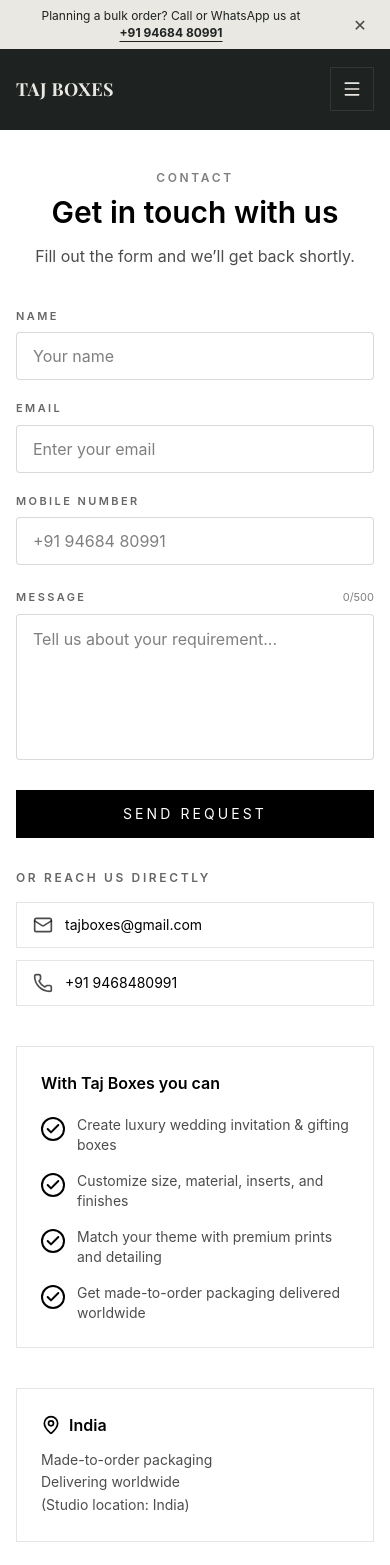
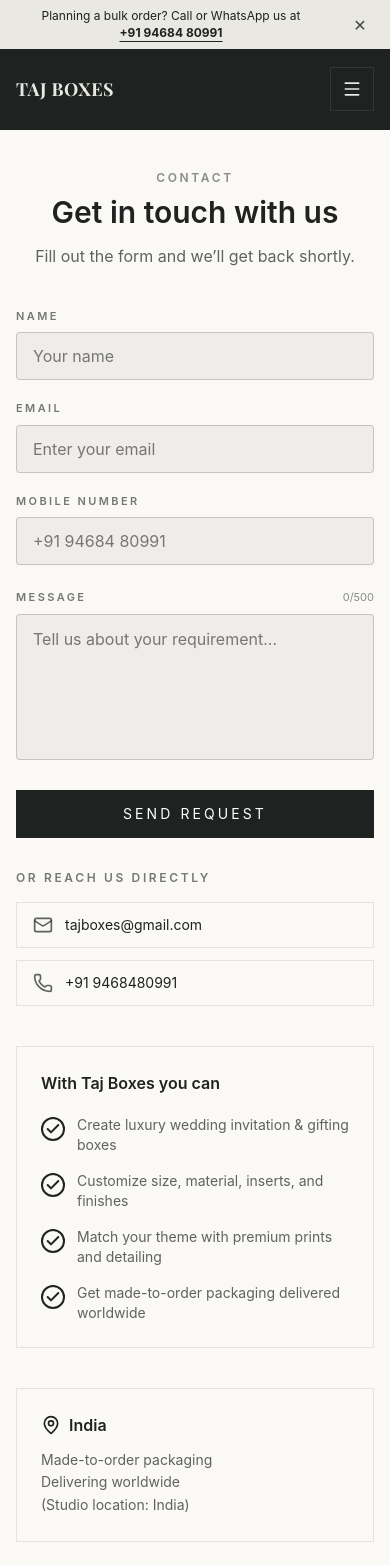
Before and after one commit to paragg7/Taj-Box-, a React (Vite) app: page /contact in a window 390 px wide. Shown: the top 1565 px of the page. Built offline with nearby package versions, Linux system fonts and the light colour scheme; no server answers; the database is empty; a web font is replaced by a local one.

Commit message:
more colors pages

```diff
--- a/src/Pages/Contact.jsx
+++ b/src/Pages/Contact.jsx
@@ -57,19 +57,19 @@
   };
 
   return (
-    <div className="min-h-screen bg-white py-10 sm:py-14 lg:py-16 px-4 sm:px-6 lg:px-8">
+    <div className="min-h-screen  py-10 sm:py-14 lg:py-16 px-4 sm:px-6 lg:px-8">
       <div className="max-w-6xl mx-auto">
         {/* Header */}
         <div className="text-center mb-10 sm:mb-12">
-          <p className="text-xs sm:text-sm font-semibold text-black/50 tracking-[0.22em] uppercase mb-2 sm:mb-3">
+          <p className="text-xs sm:text-sm font-semibold text-[#1E2220]/50 tracking-[0.22em] uppercase mb-2 sm:mb-3">
             CONTACT
           </p>
 
-          <h1 className="text-3xl sm:text-4xl lg:text-5xl font-semibold text-black mb-3 sm:mb-4 leading-tight">
+          <h1 className="text-3xl sm:text-4xl lg:text-5xl font-semibold text-[#1E2220] mb-3 sm:mb-4 leading-tight">
             Get in touch with us
           </h1>
 
-          <p className="text-black/70 text-base sm:text-lg max-w-2xl mx-auto">
+          <p className="text-[#1E2220]/70 text-base sm:text-lg max-w-2xl mx-auto">
             Fill out the form and we’ll get back shortly.
           </p>
         </div>
@@ -86,7 +86,7 @@
               <div className="grid grid-cols-1 sm:grid-cols-2 gap-5">
                 {/* Name */}
                 <div>
-                  <label className="block text-[11px] font-semibold tracking-[0.22em] text-black/60 uppercase mb-2">
+                  <label className="block text-[11px] font-semibold tracking-[0.22em] text-[#1E2220]/60 uppercase mb-2">
                     Name
                   </label>
                   <input
@@ -94,13 +94,13 @@
                     name="name"
                     required
                     placeholder="Your name"
-                    className="w-full h-12 px-4 border border-black/15 bg-white outline-none focus:border-black transition rounded-sm"
+                    className="w-full h-12 px-4 border border-[#1E2220]/20 bg-[#1E2220]/5 outline-none focus:border-[#1E2220] transition rounded-sm"
                   />
                 </div>
 
                 {/* Email */}
                 <div>
-                  <label className="block text-[11px] font-semibold tracking-[0.22em] text-black/60 uppercase mb-2">
+                  <label className="block text-[11px] font-semibold tracking-[0.22em] text-[#1E2220]/60 uppercase mb-2">
                     Email
                   </label>
                   <input
@@ -108,13 +108,13 @@
                     name="email"
                     required
                     placeholder="Enter your email"
-                    className="w-full h-12 px-4 border border-black/15 bg-white outline-none focus:border-black transition rounded-sm"
+                    className="w-full h-12 px-4 border border-[#1E2220]/20 bg-[#1E2220]/5 outline-none focus:border-[#1E2220] transition rounded-sm"
                   />
                 </div>
 
                 {/* Phone (full width on sm+) */}
                 <div className="sm:col-span-2">
-                  <label className="block text-[11px] font-semibold tracking-[0.22em] text-black/60 uppercase mb-2">
+                  <label className="block text-[11px] font-semibold tracking-[0.22em] text-[#1E2220]/60 uppercase mb-2">
                     Mobile number
                   </label>
                   <input
@@ -123,7 +123,7 @@
                     required
                     placeholder="+91 94684 80991"
                     inputMode="tel"
-                    className="w-full h-12 px-4 border border-black/15 bg-white outline-none focus:border-black transition rounded-sm"
+                    className="w-full h-12 px-4 border border-[#1E2220]/20 bg-[#1E2220]/5 outline-none focus:border-[#1E2220] transition rounded-sm"
                   />
                 </div>
               </div>
@@ -136,8 +136,8 @@
                 <div
                   className={`border px-4 py-3 text-sm ${
                     status.type === "success"
-                      ? "border-black/15 bg-white text-black"
-                      : "border-black/20 bg-white text-black"
+                      ? "border-[#1E2220]/15 bg-white text-[#1E2220]"
+                      : "border-[#1E2220]/20 bg-white text-[#1E2220]"
                   }`}
                 >
                   {status.msg}
@@ -148,7 +148,7 @@
               <button
                 type="submit"
                 disabled={loading}
-                className="w-full h-12 bg-black text-white text-sm uppercase tracking-[0.22em] hover:opacity-90 transition disabled:opacity-50 disabled:cursor-not-allowed"
+                className="w-full h-12 bg-[#1E2220] text-white text-sm uppercase tracking-[0.22em] hover:opacity-90 transition disabled:opacity-50 disabled:cursor-not-allowed"
               >
                 {loading ? "Sending..." : "Send Request"}
               </button>
@@ -156,27 +156,27 @@
 
             {/* Contact shortcuts */}
             <div className="mt-8">
-              <p className="text-xs font-semibold tracking-[0.22em] text-black/60 uppercase mb-4">
+              <p className="text-xs font-semibold tracking-[0.22em] text-[#1E2220]/60 uppercase mb-4">
                 Or reach us directly
               </p>
 
               <div className="grid grid-cols-1 sm:grid-cols-2 gap-3">
                 <a
                   href="mailto:tajboxes@gmail.com"
-                  className="inline-flex items-center gap-3 px-4 py-3 border border-black/10 hover:border-black/25 transition"
+                  className="inline-flex items-center gap-3 px-4 py-3 border border-[#1E2220]/10 hover:border-[#1E2220]/25 transition"
                 >
-                  <Mail className="w-5 h-5 text-black/70" />
-                  <span className="text-sm text-black break-all">
+                  <Mail className="w-5 h-5 text-[#1E2220]/70" />
+                  <span className="text-sm text-[#1E2220] break-all">
                     tajboxes@gmail.com
                   </span>
                 </a>
 
                 <a
                   href="tel:+919468480991"
-                  className="inline-flex items-center gap-3 px-4 py-3 border border-black/10 hover:border-black/25 transition"
+                  className="inline-flex items-center gap-3 px-4 py-3 border border-[#1E2220]/10 hover:border-[#1E2220]/25 transition"
                 >
-                  <Phone className="w-5 h-5 text-black/70" />
-                  <span className="text-sm text-black">+91 9468480991</span>
+                  <Phone className="w-5 h-5 text-[#1E2220]/70" />
+                  <span className="text-sm text-[#1E2220]">+91 9468480991</span>
                 </a>
               </div>
             </div>
@@ -184,30 +184,30 @@
 
           {/* Right: Info */}
           <div className="space-y-10 sm:space-y-12">
-            <div className="border border-black/10 p-6 sm:p-7">
-              <h3 className="text-base sm:text-lg font-semibold text-black mb-5 sm:mb-6">
+            <div className="border border-[#1E2220]/10 p-6 sm:p-7">
+              <h3 className="text-base sm:text-lg font-semibold text-[#1E2220] mb-5 sm:mb-6">
                 With Taj Boxes you can
               </h3>
 
               <div className="space-y-4">
                 {services.map((text, index) => (
                   <div key={index} className="flex items-start gap-3">
-                    <div className="flex-shrink-0 w-6 h-6 rounded-full border-2 border-black flex items-center justify-center mt-0.5">
-                      <Check className="w-4 h-4 text-black" strokeWidth={3} />
+                    <div className="flex-shrink-0 w-6 h-6 rounded-full border-2 border-[#1E2220] flex items-center justify-center mt-0.5">
+                      <Check className="w-4 h-4 text-[#1E2220]" strokeWidth={3} />
                     </div>
-                    <p className="text-sm sm:text-base text-black/70">{text}</p>
+                    <p className="text-sm sm:text-base text-[#1E2220]/70">{text}</p>
                   </div>
                 ))}
               </div>
             </div>
 
             <div className="grid grid-cols-1 sm:grid-cols-2 gap-6 sm:gap-8">
-              <div className="border border-black/10 p-6">
+              <div className="border border-[#1E2220]/10 p-6">
                 <div className="flex items-center gap-2 mb-3">
-                  <MapPin className="w-5 h-5 text-black" />
-                  <h4 className="font-semibold text-black">India</h4>
+                  <MapPin className="w-5 h-5 text-[#1E2220]" />
+                  <h4 className="font-semibold text-[#1E2220]">India</h4>
                 </div>
-                <p className="text-black/70 text-sm leading-relaxed">
+                <p className="text-[#1E2220]/70 text-sm leading-relaxed">
                   Made-to-order packaging
                   <br />
                   Delivering worldwide
@@ -216,12 +216,12 @@
                 </p>
               </div>
 
-              <div className="border border-black/10 p-6">
+              <div className="border border-[#1E2220]/10 p-6">
                 <div className="flex items-center gap-2 mb-3">
-                  <MapPin className="w-5 h-5 text-black" />
-                  <h4 className="font-semibold text-black">Worldwide</h4>
+                  <MapPin className="w-5 h-5 text-[#1E2220]" />
+                  <h4 className="font-semibold text-[#1E2220]">Worldwide</h4>
                 </div>
-                <p className="text-black/70 text-sm leading-relaxed">
+                <p className="text-[#1E2220]/70 text-sm leading-relaxed">
                   Shipping available internationally
                   <br />
                   Custom orders supported
@@ -245,10 +245,10 @@
   return (
     <div>
       <div className="flex items-end justify-between mb-2">
-        <label className="block text-[11px] font-semibold tracking-[0.22em] text-black/60 uppercase">
+        <label className="block text-[11px] font-semibold tracking-[0.22em] text-[#1E2220]/60 uppercase">
           Message
         </label>
-        <div className="text-[11px] text-black/50">
+        <div className="text-[11px] text-[#1E2220]/50">
           {value.length}/{max}
         </div>
       </div>
@@ -261,7 +261,7 @@
         value={value}
         onChange={(e) => setValue(e.target.value)}
         placeholder="Tell us about your requirement..."
-        className="w-full px-4 py-3 border border-black/15 bg-white outline-none focus:border-black transition rounded-sm resize-none"
+        className="w-full px-4 py-3 border border-[#1E2220]/20 bg-[#1E2220]/5 outline-none focus:border-[#1E2220] transition rounded-sm resize-none"
       />
     </div>
   );
--- a/src/components/ui/loop.jsx
+++ b/src/components/ui/loop.jsx
@@ -4,11 +4,11 @@
   const items = ["Any box. Any design. Any size — made your way", "Any box. Any design. Any size — made your way."];
 
   return (
-    <section className="w-full bg-[#161817]">
-      <div className="relative w-full overflow-hidden py-2 sm:py-3 md:py-3 lg:py-3 border-y border-[#EAE8E2]/10">
+    <section className="w-full bg-[#1E2220]">
+      <div className="relative w-full overflow-hidden py-2 sm:py-3 md:py-3 lg:py-3 ">
         {/* luxury overlay */}
-        <div className="pointer-events-none absolute inset-0 bg-[linear-gradient(to_right,rgba(255,255,255,0.03),transparent_20%,transparent_80%,rgba(255,255,255,0.03))]" />
-        <div className="pointer-events-none absolute inset-0 bg-[radial-gradient(circle_at_center,rgba(255,255,255,0.05),transparent_65%)]" />
+        <div className="pointer-events-none absolute inset-0 " />
+        <div className="pointer-events-none absolute inset-0 " />
 
         {/* Track */}
         <div className="flex w-max marquee [will-change:transform] select-none">
```
Also changed, not shown: src/Pages/Shipping.jsx (+40 -40 lines), src/Pages/Terms.jsx (+21 -21 lines).
